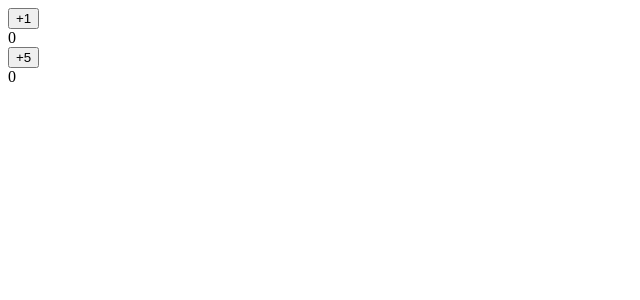
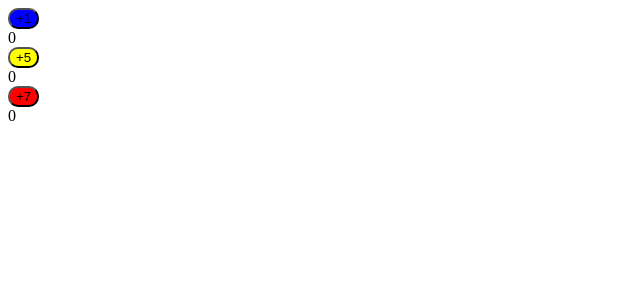
Before and after one commit to AmarKayed/React-Tutorial, a React (Create React App) app in the folder react_frontend/: page / in a window 1280 px wide. Shown: the top 300 px of the page, without its empty margins (0-640 px from the left). Built offline with nearby package versions, Linux system fonts and the light colour scheme.

Commit message:
Added Style props for CountButton

```diff
--- a/react_frontend/src/components/App.js
+++ b/react_frontend/src/components/App.js
@@ -5,8 +5,9 @@ import CountButton from './CountButton'
 const App = () => {
     return(
         <div>
-            <CountButton incrementBy = {1}/>
-            <CountButton incrementBy = {5}/>
+            <CountButton incrementBy = {1} background = "blue"/>
+            <CountButton incrementBy = {5} background = "yellow"/>
+            <CountButton incrementBy = {7} background = "red"/>
         </div>
     )
 }
--- a/react_frontend/src/components/CountButton.js
+++ b/react_frontend/src/components/CountButton.js
@@ -9,9 +9,15 @@ const CountButton = (props) => {
     const handleClick = () => {
         setCurrectCount(currentCount + props.incrementBy)
     }
+
+    const buttonStyles = {
+        background: props.background,
+        borderRadius: "10px",
+    }
+
     return (
         <div>
-            <button onClick={handleClick}>+{props.incrementBy}</button>
+            <button style = {buttonStyles} onClick={handleClick}>+{props.incrementBy}</button>
             <div>{currentCount}</div>
         </div>
     )
```
